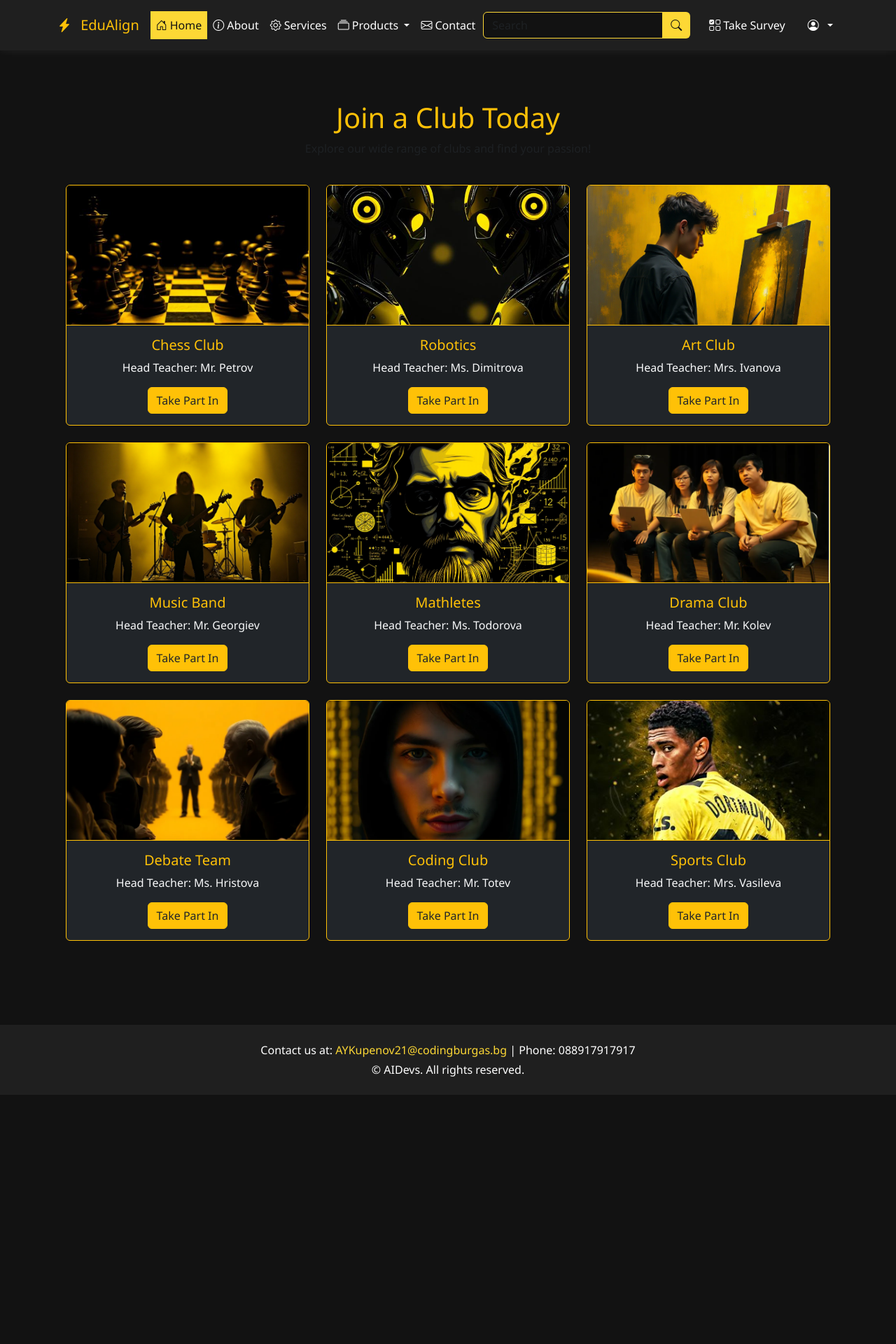
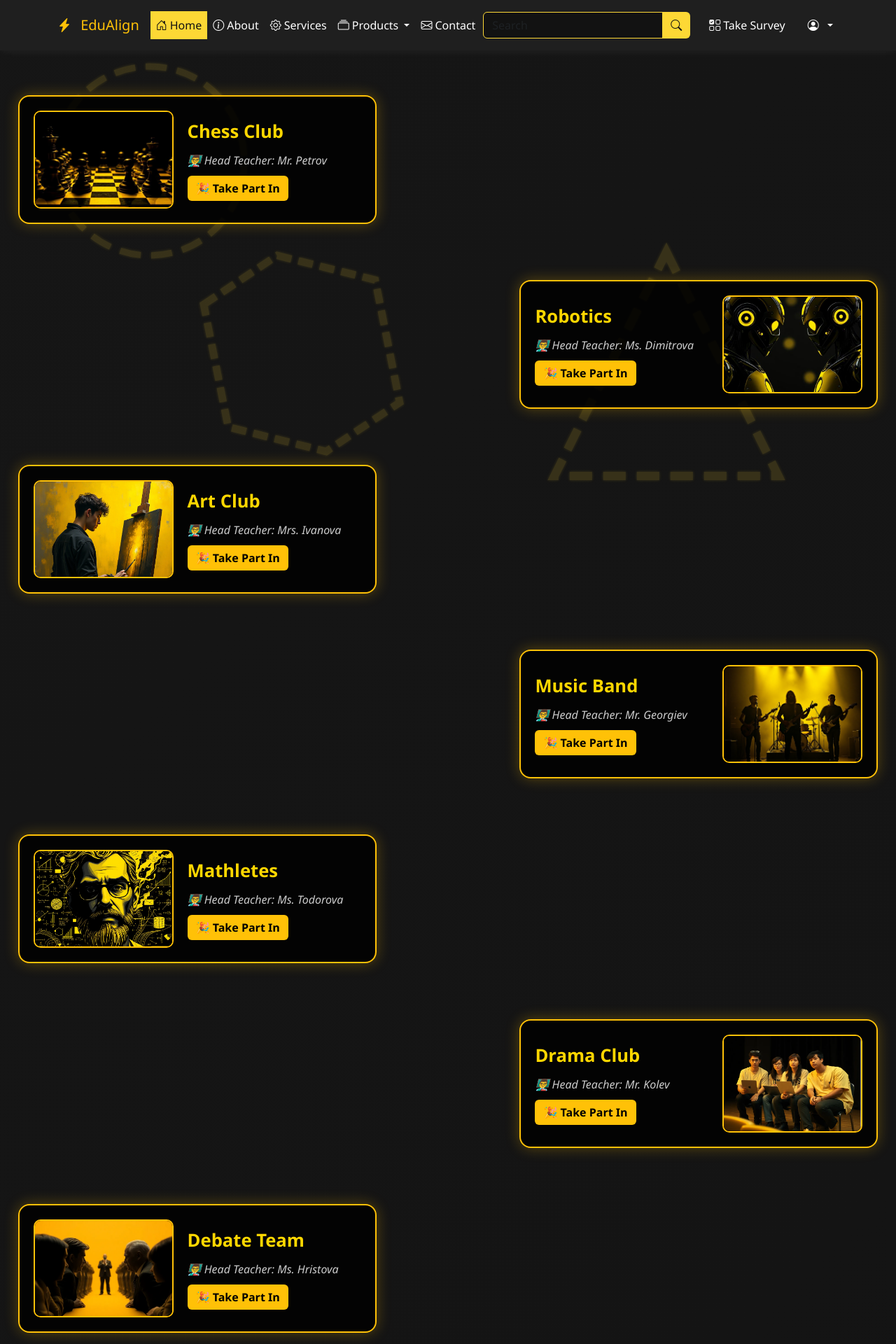
Before and after one commit to codingburgas/2425-11-g-pp-student-practices-assignment-team8, a Flask app: page / in a window 1280 px wide. Shown: the top 1920 px of the page at 70% size. Before the commit the page ends 1564 px from the top, so only its background shows below. Run offline with Flask 3, Linux system fonts and the light colour scheme; some libraries are stand-ins or nearby versions.

Commit message:
Edit background in the index.html file and the images possition

```diff
--- a/src/config.py
+++ b/src/config.py
@@ -2,5 +2,5 @@ import os
 
 class Config:
     SECRET_KEY = os.environ.get('dqwedqwdqw', 'super secret key')
-    SQLALCHEMY_DATABASE_URI = (f"mssql+pyodbc://DESKTOP-EVLE77T/proba?driver=ODBC+Driver+17+for+SQL+Server")
+    SQLALCHEMY_DATABASE_URI = (f"mssql+pyodbc://SD2357\SQLEXPRESS/proba?driver=ODBC+Driver+17+for+SQL+Server")
     SQLALCHEMY_TRACK_MODIFICATIONS = False
--- a/src/main/templates/index.html
+++ b/src/main/templates/index.html
@@ -3,13 +3,168 @@
 
 {% block content %}
 
-<div class="container py-5">
-    <div class="row text-center text-warning mb-4">
-        <h1>Join a Club Today</h1>
-        <p class="text-muted">Explore our wide range of clubs and find your passion!</p>
+<style>
+    body {
+        margin: 0;
+        padding: 0;
+        background: linear-gradient(135deg, #1a1a1a, #111);
+        background-size: 400% 400%;
+        animation: gradientShift 20s ease infinite;
+        overflow-x: hidden;
+        position: relative; /* for background shapes */
+        z-index: 1; /* Ensure content is above shapes */
+    }
+
+    @keyframes gradientShift {
+        0% { background-position: 0% 50%; }
+        50% { background-position: 100% 50%; }
+        100% { background-position: 0% 50%; }
+    }
+
+    /* Background shapes container */
+    .background-shapes {
+        position: fixed;
+        top: 0;
+        left: 0;
+        width: 100vw;
+        height: 100vh;
+        pointer-events: none; /* So shapes don’t block clicks */
+        z-index: 0; /* Behind everything */
+        user-select: none;
+    }
+
+    .shape {
+        position: absolute;
+        stroke: #fdd835;
+        stroke-width: 3;
+        fill: transparent;
+        opacity: 0.15;
+        filter: drop-shadow(0 0 2px #fdd835);
+    }
+
+    .shape1 {
+        top: 10vh;
+        left: 5vw;
+        width: 300px;
+        height: 300px;
+    }
+    .shape2 {
+        top: 40vh;
+        right: 10vw;
+        width: 400px;
+        height: 400px;
+    }
+    .shape3 {
+        bottom: 15vh;
+        left: 20vw;
+        width: 350px;
+        height: 350px;
+    }
+
+    .club-section {
+        height: 33vh;
+        display: flex;
+        align-items: center;
+        position: relative;
+    }
+
+    .club-card {
+        width: 40vw;
+        display: flex;
+        align-items: center;
+        padding: 20px;
+        background-color: rgba(0, 0, 0, 0.85);
+        border: 2px solid #ffc107;
+        border-radius: 16px;
+        box-shadow: 0 0 20px rgba(255, 193, 7, 0.3);
+        gap: 20px;
+        opacity: 0;
+        transform: translateY(40px);
+        transition: all 0.6s ease;
+        position: absolute;
+        z-index: 1; /* On top of background */
+    }
+
+    .club-card.visible {
+        opacity: 1;
+        transform: translateY(0);
+    }
+
+    .left-align {
+        left: 2vw;
+        flex-direction: row;
+    }
+
+    .right-align {
+        right: 2vw;
+        flex-direction: row-reverse;
+    }
+
+    .club-img {
+        width: 200px;
+        height: 140px;
+        object-fit: cover;
+        border-radius: 10px;
+        border: 2px solid #ffc107;
+    }
+
+    .club-info {
+        flex: 1;
+        color: white;
+        text-align: left;
+    }
+
+    .club-title {
+        font-size: 1.6rem;
+        font-weight: bold;
+        color: #FFD700;
+    }
+
+    .club-text {
+        font-style: italic;
+        color: #ccc;
+        margin: 10px 0;
+    }
+
+    .btn-custom {
+        background-color: #ffc107;
+        color: #000;
+        font-weight: bold;
+        padding: 6px 12px;
+        border-radius: 6px;
+        border: none;
+    }
+
+    @media (max-width: 768px) {
+        .club-card {
+            width: 90vw;
+            left: 5vw !important;
+            right: auto !important;
+            flex-direction: column !important;
+            text-align: center;
+        }
+    }
+</style>
+
+<!-- Background Shapes -->
+<div class="background-shapes" aria-hidden="true">
+    <!-- Sketched circle -->
+    <svg class="shape shape1" viewBox="0 0 100 100" preserveAspectRatio="none" xmlns="http://www.w3.org/2000/svg">
+        <circle cx="50" cy="50" r="45" stroke-dasharray="10 5" />
+    </svg>
+
+    <!-- Sketched triangle -->
+    <svg class="shape shape2" viewBox="0 0 100 100" preserveAspectRatio="none" xmlns="http://www.w3.org/2000/svg">
+        <polygon points="50,10 90,90 10,90" stroke-dasharray="8 4" />
+    </svg>
+
+    <!-- Sketched irregular polygon -->
+    <svg class="shape shape3" viewBox="0 0 100 100" preserveAspectRatio="none" xmlns="http://www.w3.org/2000/svg">
+        <polygon points="10,30 40,10 80,20 90,70 60,90 20,80" stroke-dasharray="6 3" />
+    </svg>
 </div>
 
-    <div class="row g-4">
+<div>
     {% set clubs = [
         {"name": "Chess Club", "teacher": "Mr. Petrov", "image": "chess.png"},
         {"name": "Robotics", "teacher": "Ms. Dimitrova", "image": "robots.png"},
@@ -23,20 +178,33 @@
     ] %}
 
     {% for club in clubs %}
-        <div class="col-md-4">
-            <div class="card bg-dark border-warning h-100 text-center text-light">
-                <img src="{{ url_for('static', filename='images/' + club.image) }}"
-                     class="card-img-top border-bottom border-warning"
-                     alt="{{ club.name }}" style="height: 200px; object-fit: cover;">
-                <div class="card-body">
-                    <h5 class="card-title text-warning">{{ club.name }}</h5>
-                    <p class="card-text">Head Teacher: {{ club.teacher }}</p>
-                    <a href="#" class="btn btn-warning text-dark">Take Part In</a>
+        {% set is_even = loop.index0 % 2 == 0 %}
+        <div class="club-section">
+            <div class="club-card fade-in {% if is_even %}left-align{% else %}right-align{% endif %}">
+                <img src="{{ url_for('static', filename='images/' + club.image) }}" alt="{{ club.name }}" class="club-img">
+                <div class="club-info">
+                    <div class="club-title">{{ club.name }}</div>
+                    <div class="club-text">👨‍🏫 Head Teacher: {{ club.teacher }}</div>
+                    <a href="#" class="btn btn-custom">🎉 Take Part In</a>
                 </div>
             </div>
         </div>
     {% endfor %}
 </div>
-</div>
+
+<script>
+    // Animate cards every time they enter the viewport
+    const observer = new IntersectionObserver((entries) => {
+        entries.forEach(entry => {
+            if (entry.isIntersecting) {
+                entry.target.classList.add('visible');
+            } else {
+                entry.target.classList.remove('visible');
+            }
+        });
+    }, { threshold: 0.2 });
+
+    document.querySelectorAll('.club-card').forEach(card => observer.observe(card));
+</script>
 
 {% endblock %}
--- a/src/templates/base.html
+++ b/src/templates/base.html
@@ -216,14 +216,13 @@
         </div>
     </nav>
 
-    <main class="container py-4">
-        <div class="container">
+    <main class="py-4" style="padding-top: 80px;">
             {% for message in get_flashed_messages() %}
                 <div class="alert alert-danger">
                     {{ message }}
                 </div>
             {% endfor %}
-        </div>
+
         {% block content %}{% endblock %}
     </main>
 
```
Lines whose indentation alone changed are shown as unchanged.
